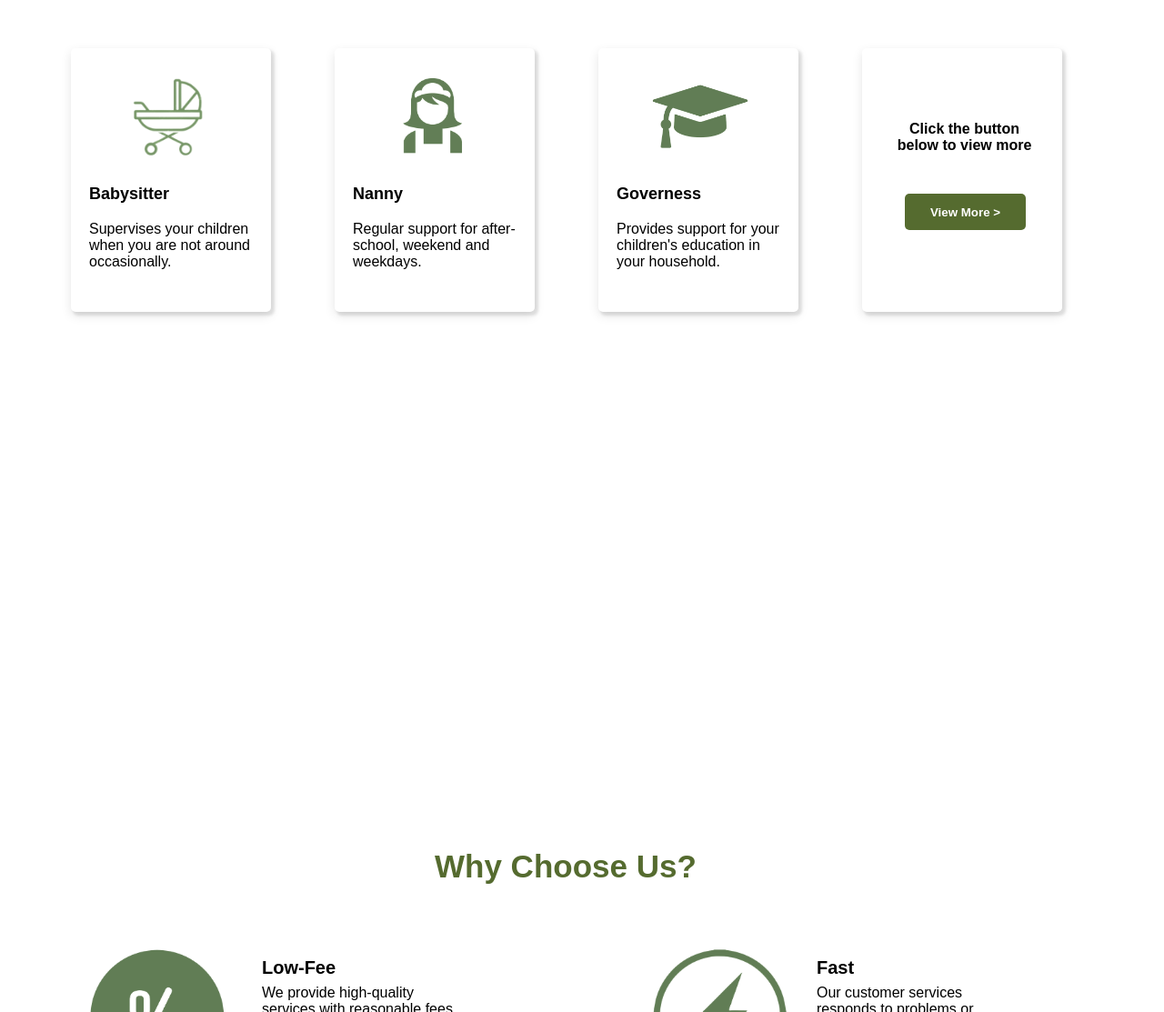
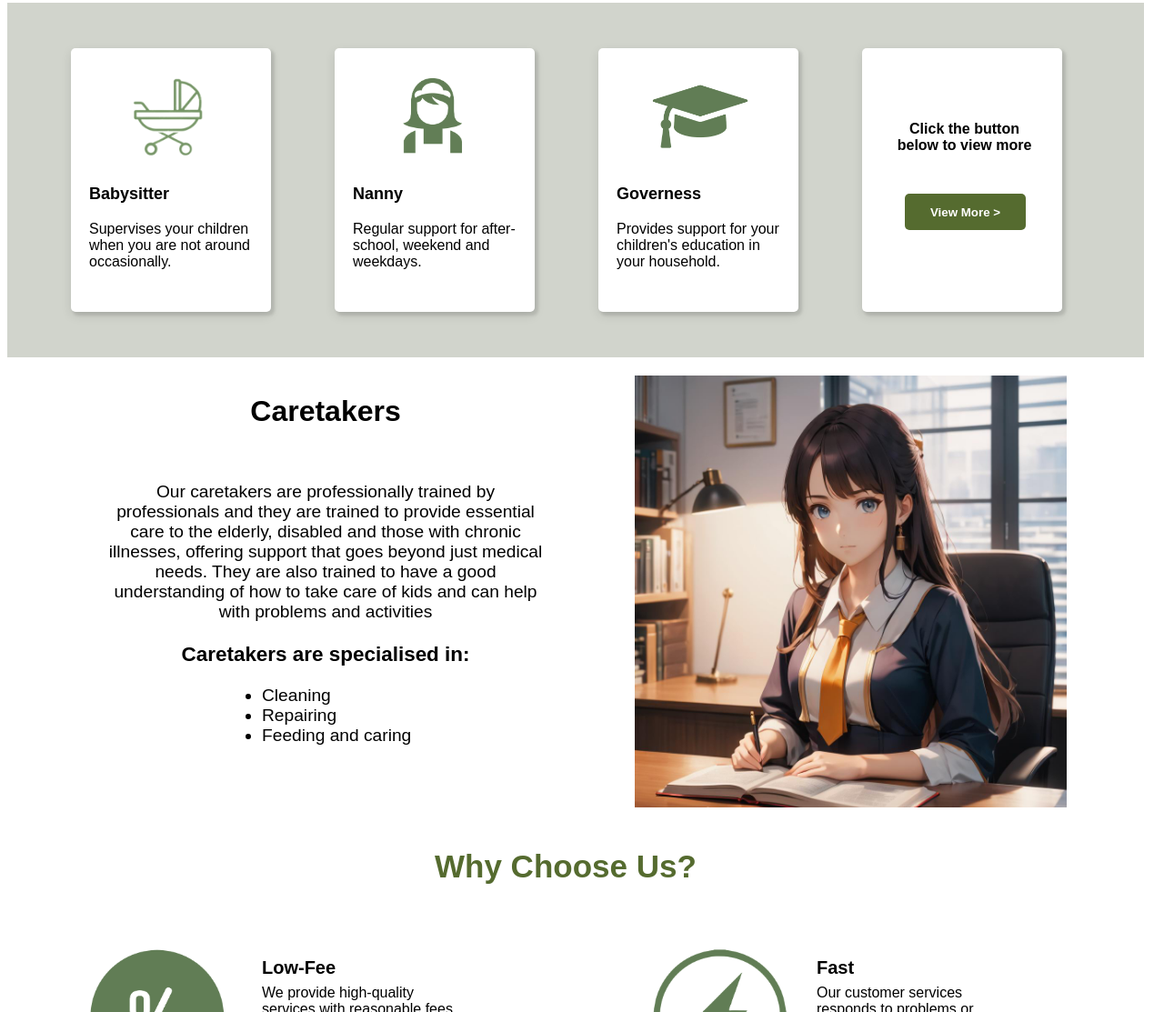
Before and after one commit to gamakagami/Imissher-Project, a plain HTML site: page index.html in a window 1280 px wide. Shown: the part 585-1698 px from the top of the page at 91% size. Drawn offline with Linux system fonts and the light colour scheme.

Commit message:
Update index.html

```diff
--- a/index.html
+++ b/index.html
@@ -31,6 +31,7 @@
             <div class="astracaresintro">Welcome to AstraCares!</div>
             <div class="description">Astra Cares is designed to provide a range of services and information related to caregiving, support, and assistance for infants, toddlers and childrens. Astra Care is also offering a convenient and efficient way for childcare services such as nanny, babysitters and Governess that is chosen based on their specific needs and preferences.</div>
             <img src="babysittingimage.png" class="image1">
+            <div class="bg"></div>
             <div class="baby"></div>
             <img src="babysitterimg.png" class="babysitterimg">
             <div class="baby-head">Babysitter</div>
@@ -46,6 +47,25 @@
             <div class="viewmore"></div>
             <div class="viewmore-text">Click the button below to view more</div>
             <button class="clickhere" onclick="location.href='x.html'">View More ></button>
+            <div class="senpai"></div>
+            <div class="senpaihead"><h1>Caretakers</h1><br>
+            <p>Our caretakers are professionally trained by professionals and they are trained to provide essential care to the elderly, disabled and those with chronic illnesses, offering support that goes beyond just medical needs.
+                They are also trained to have a good understanding of how to take care of kids and can help with problems and activities<br>
+
+        <div class="hja"> <h3>Caretakers are specialised in:</h3></div>
+            </p>
+            <br>
+
+            </div>
+            <div class="list">
+                <br>
+                <ul>
+                    <li>Cleaning</li>
+                    <li>Repairing</li>
+                    <li>Feeding and caring</li>
+                </ul>
+            </div>
+            <img src="maamo.jpg" class="senpaiimg" height="475" width="475">
             <div class="chooseus">Why Choose Us?</div>
             <Img src="percentagesymbol.png" class="percentagesymbol">
             <div class="percentage-head">Low-Fee</div>
```
